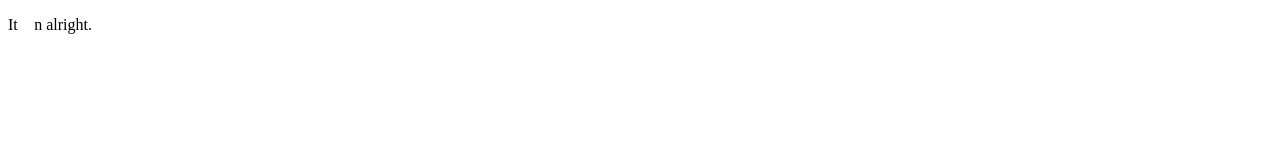
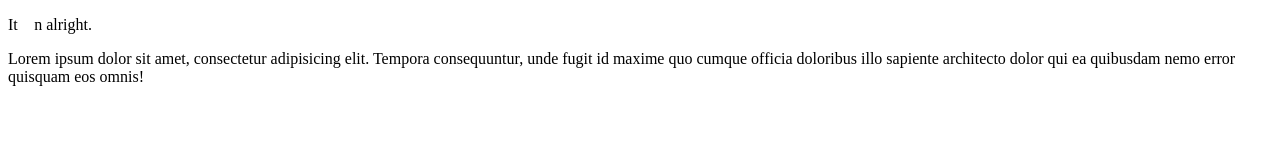
Before and after one commit to umairafzal-mug/my-second-repo, a plain HTML site: page index1.html in a window 1280 px wide. Drawn offline with Linux system fonts and the light colour scheme.

Commit message:
adding lorem ipsum

```diff
--- a/index1.html
+++ b/index1.html
@@ -9,6 +9,7 @@
 <body>
 
 <p id="demo"></p>
+<p>Lorem ipsum dolor sit amet, consectetur adipisicing elit. Tempora consequuntur, unde fugit id maxime quo cumque officia doloribus illo sapiente architecto dolor qui ea quibusdam nemo error quisquam eos omnis!</p>
 
 
 
```
